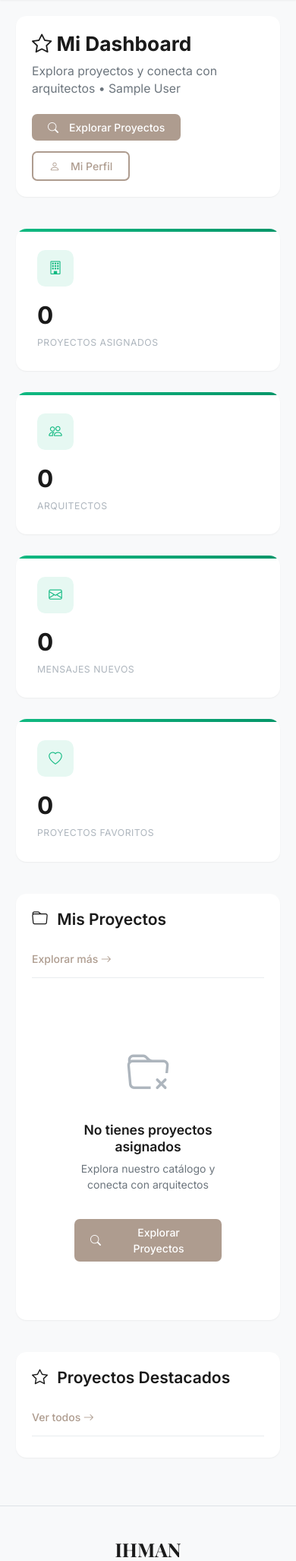
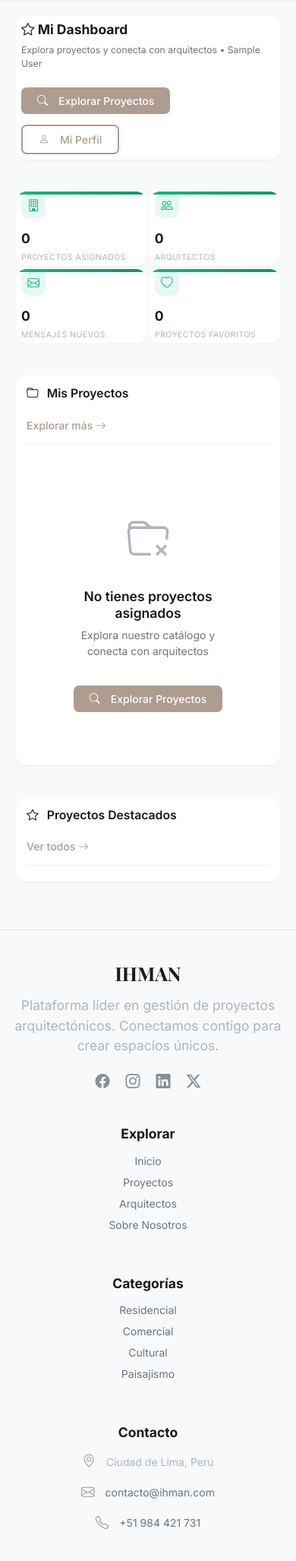
Before and after one commit to Khaus-Drako/Vulcano, a Django app: page /portal/cliente/ in a window 390 px wide. Shown: the part 99-2153 px from the top of the page at 76% size. Run offline with Django 5.2, Linux system fonts and the light colour scheme; the visitor is signed in with stand-in values (Sample User, id 1); data comes from the database, SQL or seed files in the repository; data that the repository does not hold is empty.

Commit message:
Actualización del proyecto

```diff
--- a/vulcano/static/css/dashboard.css
+++ b/vulcano/static/css/dashboard.css
@@ -384,43 +384,153 @@
 
 @media (max-width: 768px) {
   .dashboard-main {
-    padding: var(--spacing-lg);
+    padding: var(--spacing-md);
   }
 
   .dashboard-header {
-    padding: var(--spacing-lg);
+    padding: var(--spacing-md);
+  }
+
+  .dashboard-title {
+    font-size: var(--font-size-xl);
+  }
+
+  .dashboard-subtitle {
+    font-size: var(--font-size-sm);
   }
 
   .dashboard-section {
-    padding: var(--spacing-lg);
+    padding: var(--spacing-md);
   }
 
+  /* Stats Grid - Mantener 2 columnas en móvil */
   .stats-grid {
-    grid-template-columns: 1fr;
+    grid-template-columns: repeat(2, 1fr);
+    gap: var(--spacing-sm);
   }
 
+  .stat-card {
+    padding: var(--spacing-sm);
+  }
+
+  .stat-icon {
+    width: 32px;
+    height: 32px;
+    font-size: var(--font-size-lg);
+  }
+
+  .stat-value {
+    font-size: var(--font-size-2xl);
+  }
+
+  .stat-label {
+    font-size: var(--font-size-xs);
+  }
+
+  /* Quick Actions - Mantener en 2 columnas */
+  .quick-actions {
+    grid-template-columns: repeat(2, 1fr);
+    gap: var(--spacing-sm);
+  }
+
+  .quick-action-card {
+    padding: var(--spacing-md);
+  }
+
+  .quick-action-icon {
+    font-size: var(--font-size-2xl);
+  }
+
+  .quick-action-title {
+    font-size: var(--font-size-sm);
+  }
+
+  /* Project Item - Mantener horizontal pero más compacto */
   .project-item-dash {
-    flex-direction: column;
+    gap: var(--spacing-sm);
+    padding: var(--spacing-sm);
   }
 
   .project-thumbnail-dash {
+    width: 80px;
+    height: 60px;
+  }
+
+  .project-title-dash {
+    font-size: var(--font-size-md);
+  }
+
+  .project-meta-dash {
+    flex-wrap: wrap;
+    gap: var(--spacing-sm);
+    font-size: var(--font-size-xs);
+  }
+
+  .project-description-dash {
+    font-size: var(--font-size-xs);
+  }
+
+  .project-actions-dash {
+    flex-direction: column;
+    gap: var(--spacing-xs);
+  }
+
+  .project-actions-dash .btn-group {
     width: 100%;
-    height: 180px;
-    overflow: hidden;
   }
 
   .table-dash {
-    font-size: var(--font-size-sm);
+    font-size: var(--font-size-xs);
   }
 
   .table-dash th,
   .table-dash td {
-    padding: var(--spacing-sm);
+    padding: var(--spacing-xs) var(--spacing-sm);
   }
 
   .section-header-dash {
     flex-direction: column;
     align-items: flex-start;
-    gap: var(--spacing-md);
+    gap: var(--spacing-sm);
+  }
+
+  .section-title-dash {
+    font-size: var(--font-size-lg);
   }
 }
+
+/* Para pantallas muy pequeñas (< 480px) */
+@media (max-width: 480px) {
+  .dashboard-main {
+    padding: var(--spacing-sm);
+  }
+
+  .dashboard-header {
+    padding: var(--spacing-sm);
+  }
+
+  .stats-grid {
+    gap: var(--spacing-xs);
+  }
+
+  .stat-card {
+    padding: var(--spacing-xs) var(--spacing-sm);
+  }
+
+  .stat-value {
+    font-size: var(--font-size-xl);
+  }
+
+  .quick-actions {
+    gap: var(--spacing-xs);
+  }
+
+  .quick-action-card {
+    padding: var(--spacing-sm);
+  }
+
+  .project-thumbnail-dash {
+    width: 60px;
+    height: 45px;
+  }
+}
```
Also changed, not shown: vulcano/templates/dashboard/portal_arquitecto.html (+16 -16 lines).
